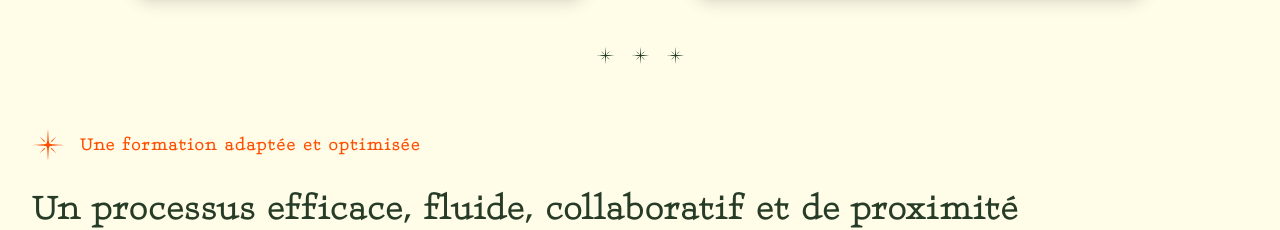
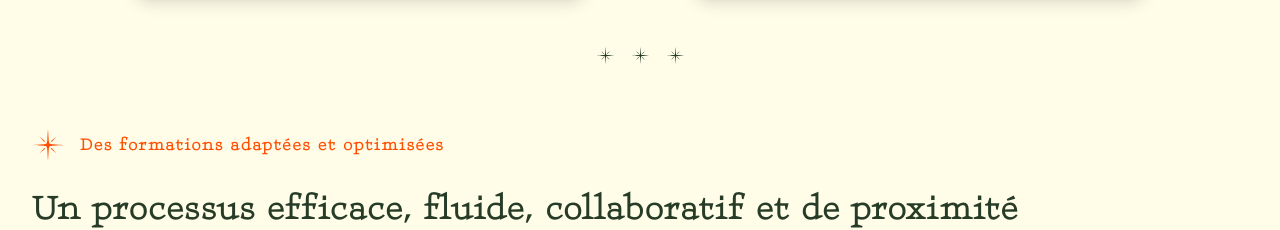
Before and after one commit to Jyok1m/ipseis, a Next.js app: page /pedagogie in a window 1280 px wide. Shown: the part 1641-1871 px from the top of the page. Built offline with nearby package versions, Linux system fonts and the light colour scheme; no server answers.

Commit message:
fix: corriger le tag de la section Title dans le composant PedagogyProcess

```diff
--- a/src/components/sections/PedagogyProcess.tsx
+++ b/src/components/sections/PedagogyProcess.tsx
@@ -7,7 +7,7 @@ import starOrange from "@/_images/logo/star_orange.svg";
 export const PedagogyProcessSection = () => {
 	return (
 		<>
-			<TitleSection tag="Une formation adaptée et optimisée" title="Un processus efficace, fluide, collaboratif et de proximité" />
+			<TitleSection tag="Des formations adaptées et optimisées" title="Un processus efficace, fluide, collaboratif et de proximité" />
 			<div className="pb-10 mx-auto max-w-7xl px-6 lg:px-8 tracking-wider sm:mt-24 sm:mb-24">
 				<div className="mx-auto max-w-5xl">
 					<div className="relative grid grid-cols-1 gap-4 sm:gap-2 sm:[grid-template-columns:0.9fr_1fr_0.9fr] sm:[grid-template-rows:0.9fr_1fr_0.9fr] place-items-stretch">
```
